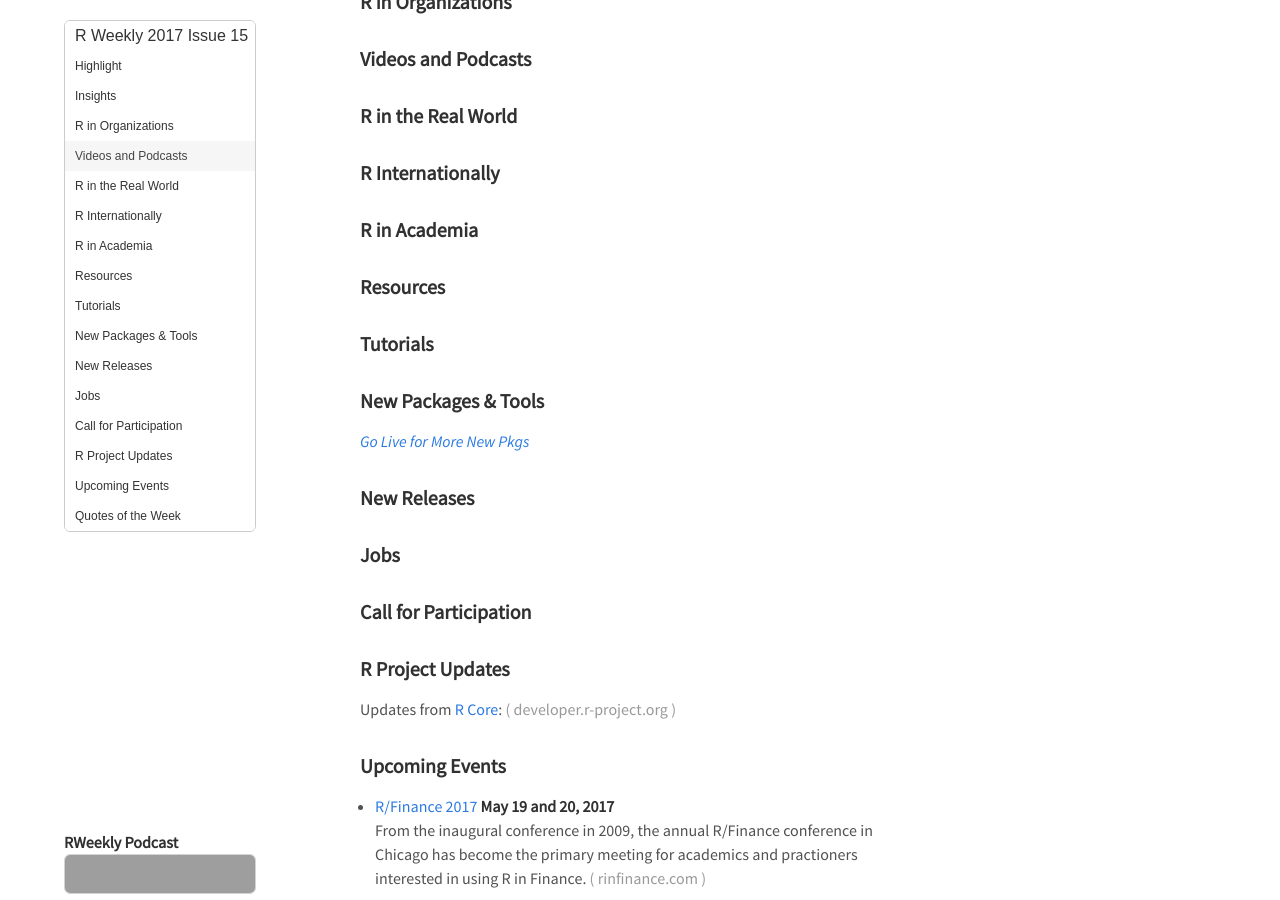
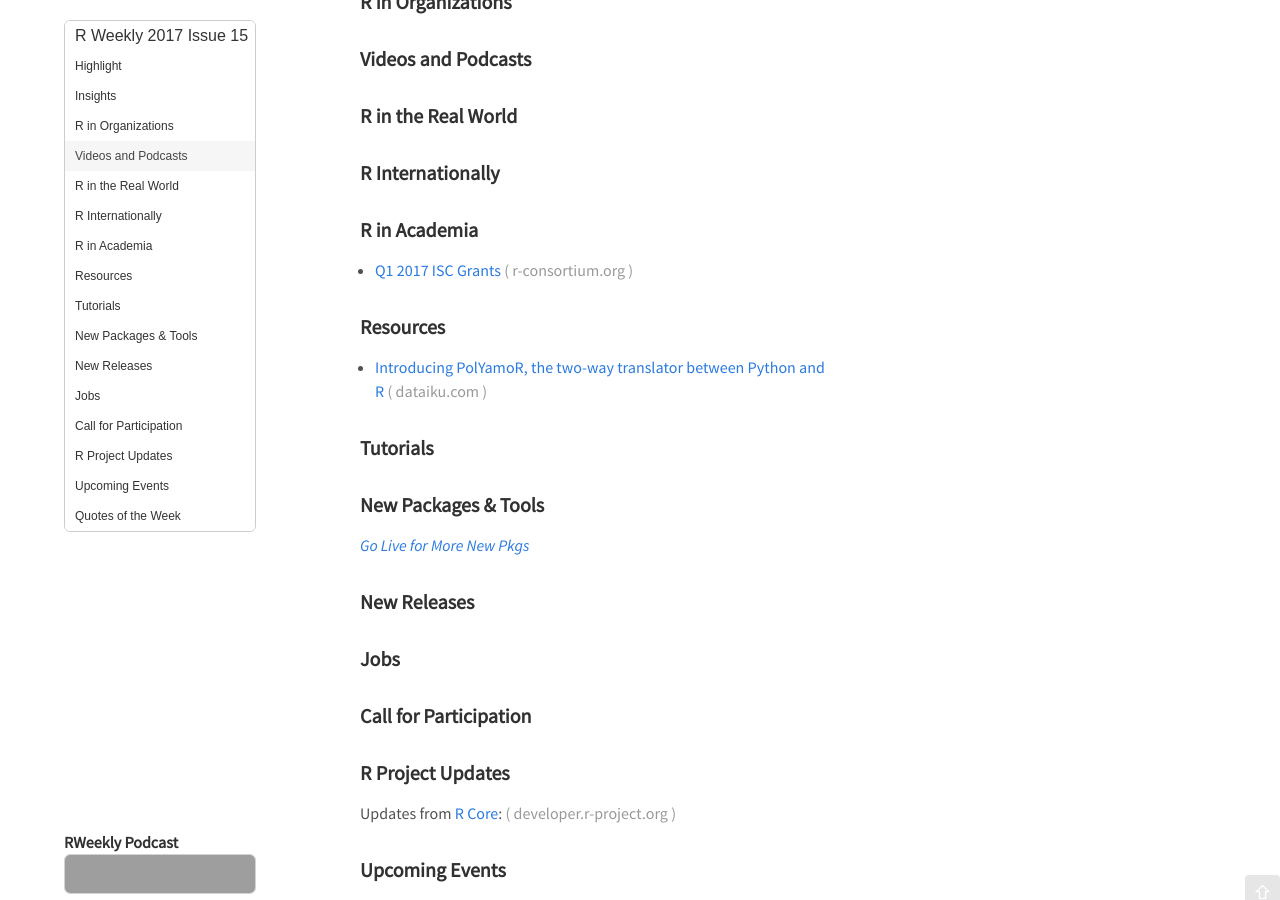
Before and after one commit to rweekly/rweekly.org, a Jekyll site: the page built from draft.md, in a window 1280 px wide and 900 px high, scrolled down 365 px. Built offline with Jekyll 4.4.1, drawn with Linux system fonts in a browser that asks for light colours; comment, search, counter and statistics services are not loaded; grey boxes are pictures that could not be loaded.

Commit message:
Update draft.md

```diff
--- a/draft.md
+++ b/draft.md
@@ -31,10 +31,11 @@ Release Date: 2017-04-10
 
 ### R in Academia
 
-
++ [Q1 2017 ISC Grants](https://www.r-consortium.org/blog/2017/04/03/q1-2017-isc-grants)
 
 ### Resources
 
++ [Introducing PolYamoR, the two-way translator between Python and R](https://blog.dataiku.com/introducing-polyamor-the-two-way-translator-between-python-and-r)
 
 ### Tutorials
 
```
